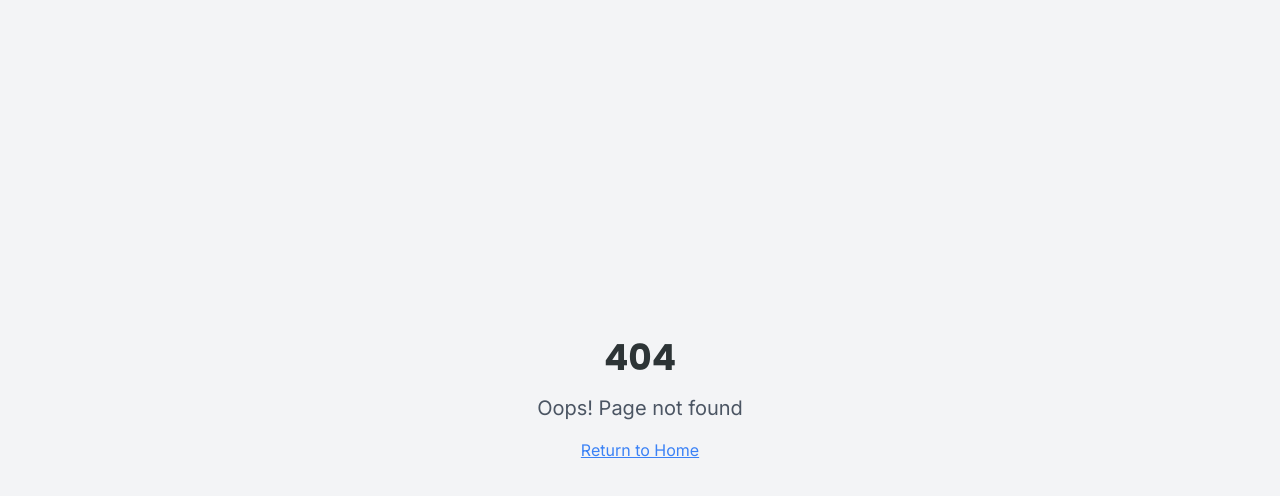
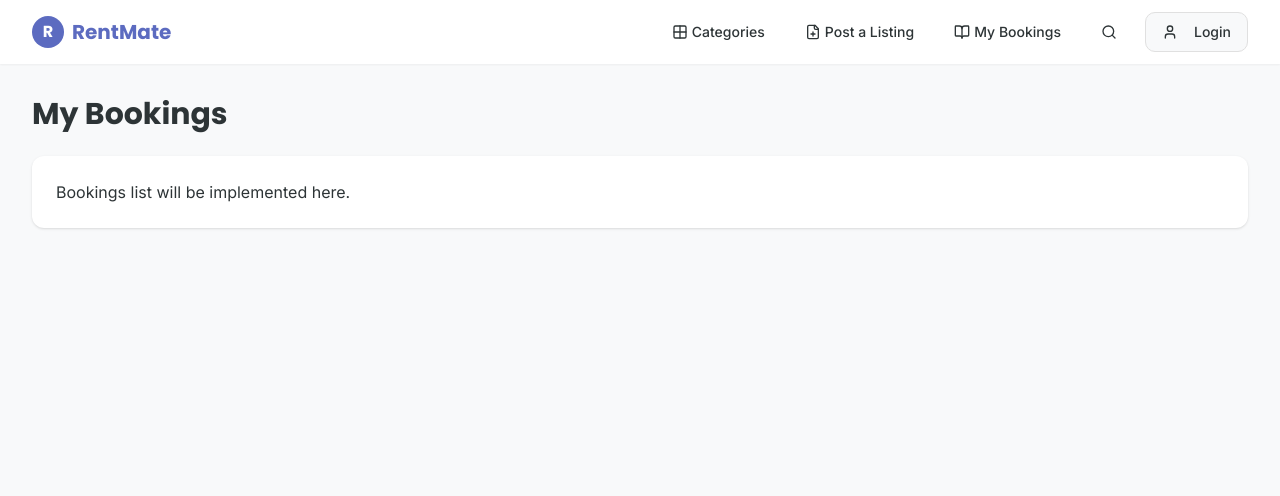
Before and after one commit to talepa/rentit, a React (Vite) app: page /my-bookings in a window 1280 px wide. Before the commit this address had no page. Shown: the top 496 px of the page. Built offline with nearby package versions, Linux system fonts and the light colour scheme.

Commit message:
feat: Add new routes to the app
Add routes for "post a listing", "my bookings", and "categories" pages.

```diff
--- a/src/App.tsx
+++ b/src/App.tsx
@@ -10,6 +10,8 @@ import Signup from "./pages/Signup";
 import CategoryListing from "./pages/CategoryListing";
 import ItemDetail from "./pages/ItemDetail";
 import NotFound from "./pages/NotFound";
+import PostListing from "./pages/PostListing";
+import MyBookings from "./pages/MyBookings";
 
 const queryClient = new QueryClient();
 
@@ -26,6 +28,8 @@ const App = () => (
           <Route path="/categories" element={<CategoryListing />} />
           <Route path="/categories/:category" element={<CategoryListing />} />
           <Route path="/item/:id" element={<ItemDetail />} />
+          <Route path="/post-listing" element={<PostListing />} />
+          <Route path="/my-bookings" element={<MyBookings />} />
           {/* ADD ALL CUSTOM ROUTES ABOVE THE CATCH-ALL "*" ROUTE */}
           <Route path="*" element={<NotFound />} />
         </Routes>
--- a/src/components/Navbar.tsx
+++ b/src/components/Navbar.tsx
@@ -1,7 +1,7 @@
 
 import React, { useState } from 'react';
 import { Link } from 'react-router-dom';
-import { Menu, Search, User } from 'lucide-react';
+import { Menu, Search, User, FilePlus, BookOpen, Grid2X2 } from 'lucide-react';
 import { Button } from '@/components/ui/button';
 
 const Navbar = () => {
@@ -23,14 +23,17 @@ const Navbar = () => {
           </div>
 
           <div className="hidden md:flex items-center space-x-4">
-            <Link to="/categories" className="text-textdark hover:text-primary px-3 py-2 rounded-md text-sm font-medium">
-              Categories
+            <Link to="/categories" className="text-textdark hover:text-primary px-3 py-2 rounded-md text-sm font-medium flex items-center">
+              <Grid2X2 className="h-4 w-4 mr-1" />
+              <span>Categories</span>
             </Link>
-            <Link to="/post-listing" className="text-textdark hover:text-primary px-3 py-2 rounded-md text-sm font-medium">
-              Post a Listing
+            <Link to="/post-listing" className="text-textdark hover:text-primary px-3 py-2 rounded-md text-sm font-medium flex items-center">
+              <FilePlus className="h-4 w-4 mr-1" />
+              <span>Post a Listing</span>
             </Link>
-            <Link to="/my-bookings" className="text-textdark hover:text-primary px-3 py-2 rounded-md text-sm font-medium">
-              My Bookings
+            <Link to="/my-bookings" className="text-textdark hover:text-primary px-3 py-2 rounded-md text-sm font-medium flex items-center">
+              <BookOpen className="h-4 w-4 mr-1" />
+              <span>My Bookings</span>
             </Link>
             <Button variant="ghost" size="icon" className="text-textdark hover:text-primary">
               <Search className="h-5 w-5" />
@@ -55,14 +58,17 @@ const Navbar = () => {
       {isMenuOpen && (
         <div className="md:hidden animate-fade-in">
           <div className="px-2 pt-2 pb-3 space-y-1 bg-white border-t">
-            <Link to="/categories" className="block px-3 py-2 rounded-md text-base font-medium text-textdark hover:text-primary">
-              Categories
+            <Link to="/categories" className="flex items-center px-3 py-2 rounded-md text-base font-medium text-textdark hover:text-primary">
+              <Grid2X2 className="h-4 w-4 mr-2" />
+              <span>Categories</span>
             </Link>
-            <Link to="/post-listing" className="block px-3 py-2 rounded-md text-base font-medium text-textdark hover:text-primary">
-              Post a Listing
+            <Link to="/post-listing" className="flex items-center px-3 py-2 rounded-md text-base font-medium text-textdark hover:text-primary">
+              <FilePlus className="h-4 w-4 mr-2" />
+              <span>Post a Listing</span>
             </Link>
-            <Link to="/my-bookings" className="block px-3 py-2 rounded-md text-base font-medium text-textdark hover:text-primary">
-              My Bookings
+            <Link to="/my-bookings" className="flex items-center px-3 py-2 rounded-md text-base font-medium text-textdark hover:text-primary">
+              <BookOpen className="h-4 w-4 mr-2" />
+              <span>My Bookings</span>
             </Link>
             <Link to="/login" className="block px-3 py-2 rounded-md text-base font-medium text-primary">
               Login / Sign up
--- /dev/null
+++ b/src/pages/MyBookings.tsx
@@ -0,0 +1,19 @@
+
+import React from 'react';
+import Navbar from '@/components/Navbar';
+
+const MyBookings = () => {
+  return (
+    <div className="min-h-screen bg-appbg">
+      <Navbar />
+      <div className="max-w-7xl mx-auto px-4 py-8 sm:px-6 lg:px-8">
+        <h1 className="text-3xl font-bold text-textdark mb-6">My Bookings</h1>
+        <div className="bg-white rounded-lg shadow p-6">
+          <p className="text-textdark">Bookings list will be implemented here.</p>
+        </div>
+      </div>
+    </div>
+  );
+};
+
+export default MyBookings;
--- /dev/null
+++ b/src/pages/PostListing.tsx
@@ -0,0 +1,19 @@
+
+import React from 'react';
+import Navbar from '@/components/Navbar';
+
+const PostListing = () => {
+  return (
+    <div className="min-h-screen bg-appbg">
+      <Navbar />
+      <div className="max-w-7xl mx-auto px-4 py-8 sm:px-6 lg:px-8">
+        <h1 className="text-3xl font-bold text-textdark mb-6">Post a Listing</h1>
+        <div className="bg-white rounded-lg shadow p-6">
+          <p className="text-textdark">Post listing form will be implemented here.</p>
+        </div>
+      </div>
+    </div>
+  );
+};
+
+export default PostListing;
```
